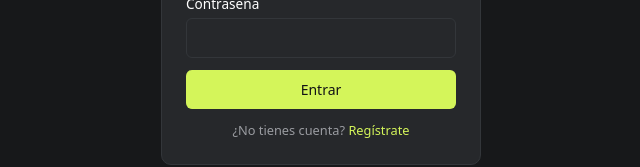
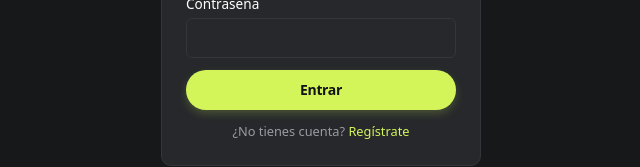
Before and after one commit to IA-P1-BCN/g2-python-crud-api, a React (Vite) app in the folder frontend/: page /login in a window 1280 px wide. Shown: the part 394-561 px from the top of the page, without its empty margins (319-959 px from the left). Built offline with nearby package versions, Linux system fonts and the light colour scheme; no server answers.

Commit message:
feat(ui): add Button variants, sizes and icons

```diff
--- a/frontend/src/components/ui/atoms/Button/Button.tsx
+++ b/frontend/src/components/ui/atoms/Button/Button.tsx
@@ -1,28 +1,45 @@
 import type { ButtonHTMLAttributes, ReactNode } from 'react'
+import { Icon, type IconName } from '@/components/ui/atoms/Icon'
+import { buttonStyles, type ButtonSize, type ButtonVariant } from './buttonStyles'
 
-export type ButtonVariant = 'primary' | 'secondary' | 'danger' | 'ghost'
-
-export type ButtonProps = ButtonHTMLAttributes<HTMLButtonElement> & {
+export type ButtonProps = Omit<ButtonHTMLAttributes<HTMLButtonElement>, 'children'> & {
   variant?: ButtonVariant
+  size?: ButtonSize
+  fullWidth?: boolean
   isLoading?: boolean
+  leftIcon?: IconName
+  rightIcon?: IconName
   children: ReactNode
 }
 
 export function Button({
   variant = 'primary',
+  size = 'md',
+  fullWidth = false,
   isLoading = false,
+  leftIcon,
+  rightIcon,
   disabled,
-  className = '',
+  className,
   children,
   ...rest
 }: ButtonProps) {
   return (
     <button
-      className={`btn btn--${variant} ${className}`.trim()}
+      className={buttonStyles({ variant, size, fullWidth, className })}
       disabled={disabled || isLoading}
+      aria-busy={isLoading || undefined}
       {...rest}
     >
-      {isLoading ? 'Cargando…' : children}
+      {isLoading ? (
+        'Cargando…'
+      ) : (
+        <>
+          {leftIcon ? <Icon name={leftIcon} size={16} /> : null}
+          {children}
+          {rightIcon ? <Icon name={rightIcon} size={16} /> : null}
+        </>
+      )}
     </button>
   )
 }
--- /dev/null
+++ b/frontend/src/components/ui/atoms/Button/buttonStyles.ts
@@ -0,0 +1,45 @@
+import { cn } from '@/lib/cn'
+
+export type ButtonVariant = 'primary' | 'secondary' | 'tertiary' | 'white' | 'danger' | 'ghost'
+export type ButtonSize = 'sm' | 'md' | 'lg'
+
+const BASE =
+  'inline-flex shrink-0 items-center justify-center gap-2 rounded-full font-display font-semibold whitespace-nowrap transition-colors focus-visible:outline-2 focus-visible:outline-offset-2 focus-visible:outline-primary disabled:cursor-not-allowed disabled:opacity-50'
+
+const VARIANT: Record<ButtonVariant, string> = {
+  // Main call to action (lime).
+  primary: 'bg-primary text-ink font-bold tracking-tight shadow-glow-primary hover:bg-primary/90',
+  // Outlined button on dark surfaces.
+  secondary: 'border border-white/10 bg-surface-sunken text-text hover:bg-surface',
+  // Translucent button on top of blue feature cards.
+  tertiary: 'bg-scrim text-white/90 hover:bg-black/40',
+  // White button on top of blue feature cards.
+  white: 'bg-white text-ink font-bold tracking-tight hover:bg-text-soft',
+  danger: 'border border-danger/40 text-danger hover:bg-danger-soft',
+  // Text-only button for low-emphasis actions.
+  ghost: 'text-text-soft hover:bg-white/10',
+}
+
+// Mobile first (Figma, 390px). From `md` (768px) the controls are one step smaller.
+const SIZE: Record<ButtonSize, string> = {
+  sm: 'h-10 px-4 text-small md:h-9',
+  md: 'h-11 px-5 text-body md:h-10',
+  lg: 'h-13 px-5 text-body md:h-12',
+}
+
+type ButtonStyleOptions = {
+  variant?: ButtonVariant
+  size?: ButtonSize
+  fullWidth?: boolean
+  className?: string
+}
+
+/** Classes of a button, so links (`<Link>`) can look exactly like a `<Button>`. */
+export function buttonStyles({
+  variant = 'primary',
+  size = 'md',
+  fullWidth = false,
+  className,
+}: ButtonStyleOptions = {}) {
+  return cn(BASE, VARIANT[variant], SIZE[size], fullWidth && 'w-full', className)
+}
--- a/frontend/src/components/ui/atoms/Button/index.ts
+++ b/frontend/src/components/ui/atoms/Button/index.ts
@@ -1,2 +1,4 @@
 export { Button } from './Button'
-export type { ButtonProps, ButtonVariant } from './Button'
+export type { ButtonProps } from './Button'
+export { buttonStyles } from './buttonStyles'
+export type { ButtonSize, ButtonVariant } from './buttonStyles'
```
Also changed, not shown: 1 other file (tests, documents, lock files or other folders).
